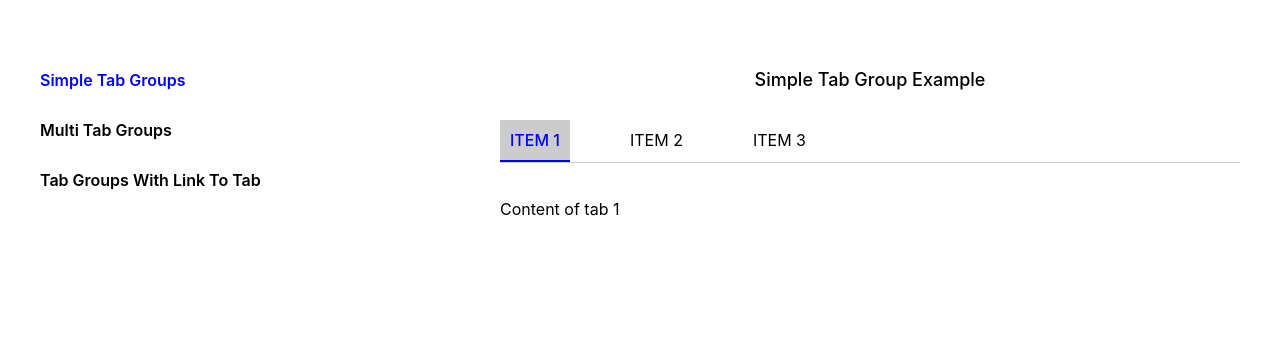
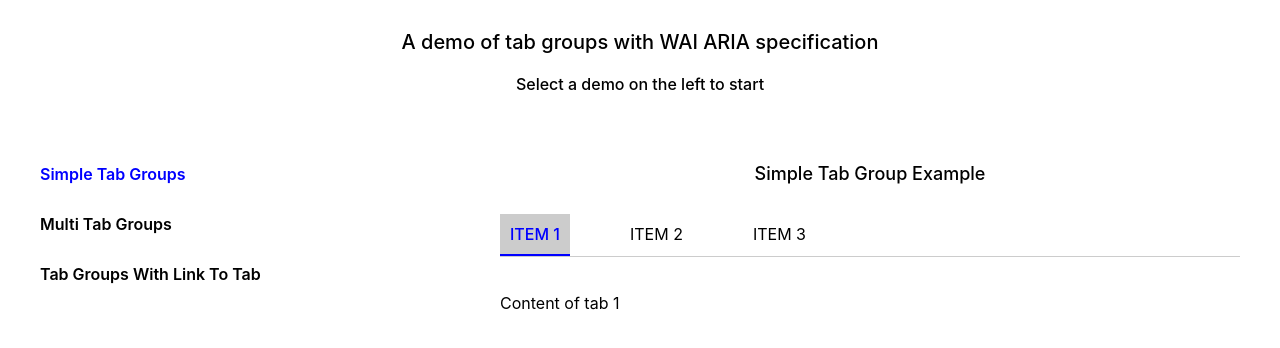
Before and after one commit to huonglt/tabs-app, a React (Create React App) app: page / in a window 1280 px wide. Shown: the top 348 px of the page. Built offline with nearby package versions, Linux system fonts and the light colour scheme.

Commit message:
Add title & sub title for better user experience. user will know what to do

```diff
--- a/src/App.css
+++ b/src/App.css
@@ -70,6 +70,17 @@
   margin-bottom: 100px;
 }
 
+.title {
+  margin: 30px auto 20px;
+  font-size: 20px;
+  font-weight: 500;
+}
+
+.subTitle {
+  font-size: 16px;
+  font-weight: 500;
+}
+
 @media only screen and (max-device-width: 667px) and (orientation: portrait) {
   .appContainer {
     flex-direction: column;
--- a/src/App.js
+++ b/src/App.js
@@ -13,6 +13,10 @@ function App() {
 
   return (
     <div className="App">
+      <div className="title">
+        A demo of tab groups with WAI ARIA specification
+      </div>
+      <div className="subTitle">Select a demo on the left to start</div>
       <div className="appContainer">
         <div className="leftPane">
           <div
```
